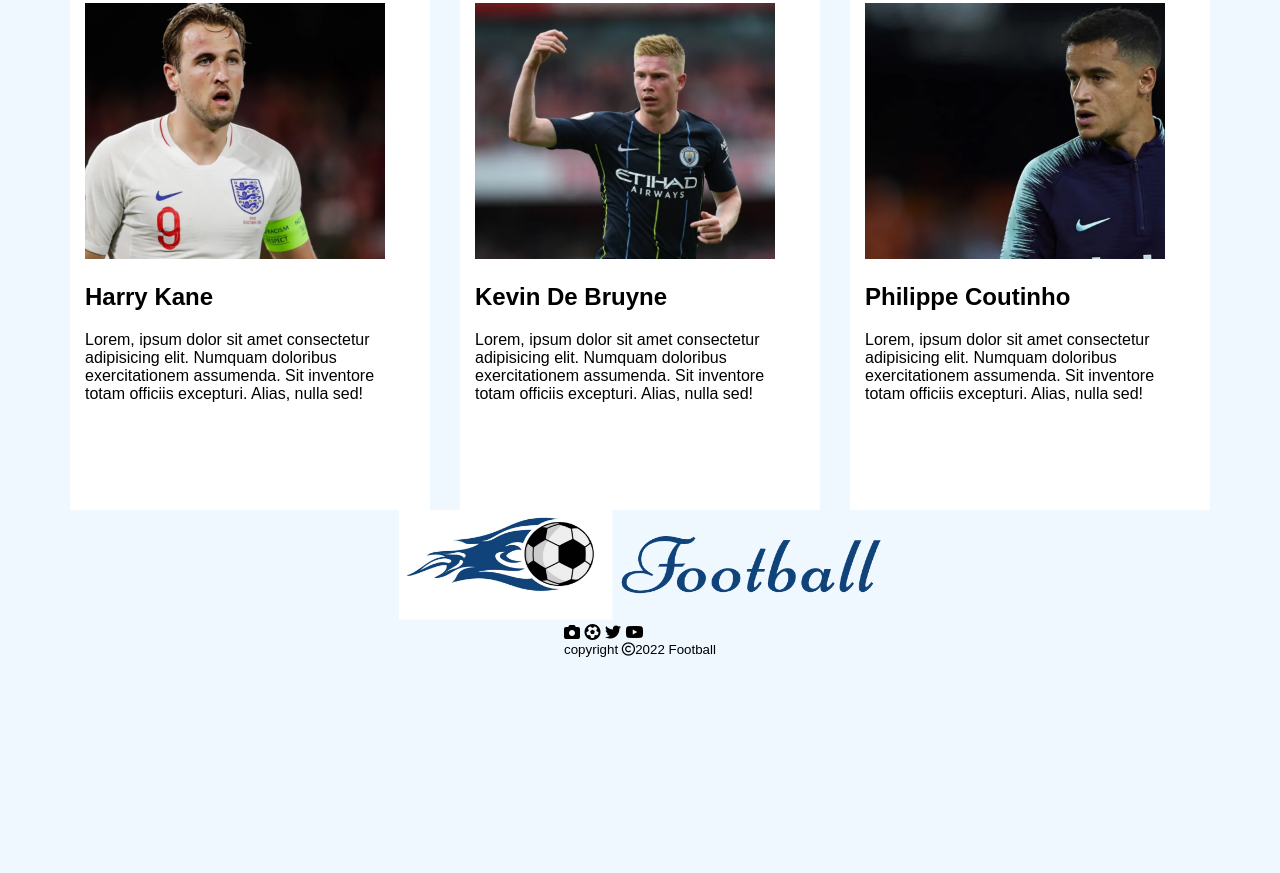
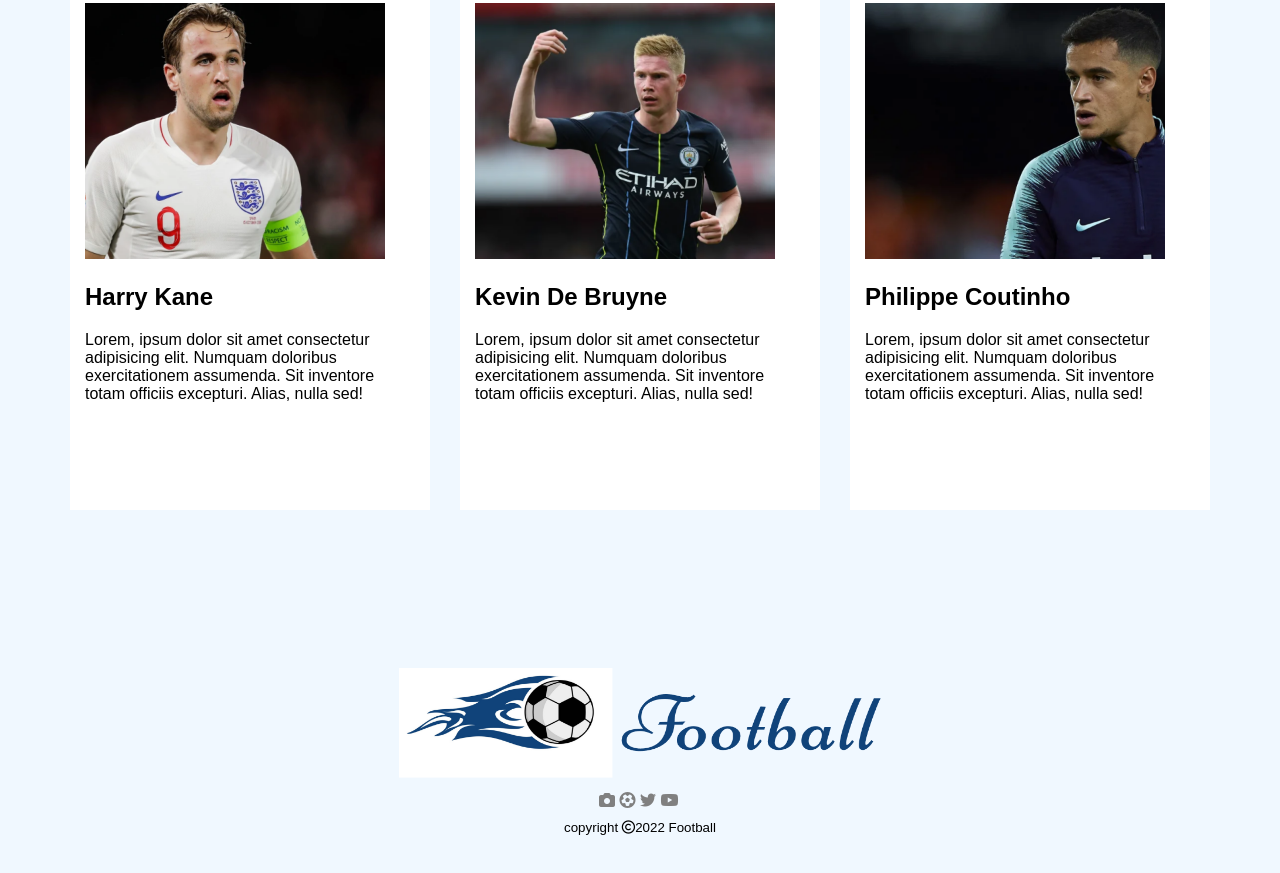
Before and after one commit to RabeyaAlfaz/responsive-football, a plain HTML site: page index.html in a window 1280 px wide. Shown: the part 2401-3274 px from the top of the page. Before the commit the page ends 3066 px from the top, so only its background shows below. Drawn offline with Linux system fonts and the light colour scheme.

Commit message:
third commit

```diff
--- a/index.html
+++ b/index.html
@@ -195,13 +195,13 @@
 
   <!-- footer html section starts -->
   <footer>
-    <section style="display: grid; justify-content: center;">
+    <section class="footer-section">
       <div>
         <img width="482" height="110" src="images/Logo.png" alt="">
       </div>
 
-      <div style="display: grid; justify-content: center;">
-        <div>
+      <div class="footer-icon">
+        <div class="icon">
           <i class="fas fa-camera"></i>
           <i class="fas fa-futbol"></i>
           <i class="fa fa-twitter" aria-hidden="true"></i>
@@ -213,8 +213,6 @@
       </div>
     </section>
 
-
-
   </footer>
 </body>
 
--- a/style.css
+++ b/style.css
@@ -76,6 +76,21 @@ nav ul li {
 
 }
 
+/* Footer style */
+.footer-section{
+    display: grid;
+    justify-content: center;
+    margin-top: 158px;
+}
+.icon{
+color:gray;
+margin: 10px 35px ;
+}
+.footer-icon{
+    display: grid;
+    justify-content: center;
+    margin-bottom:50px;
+}
 /* mobile screen Media Query */
 @media only screen and (max-width:480px) {
     .main-grid-container {
```
